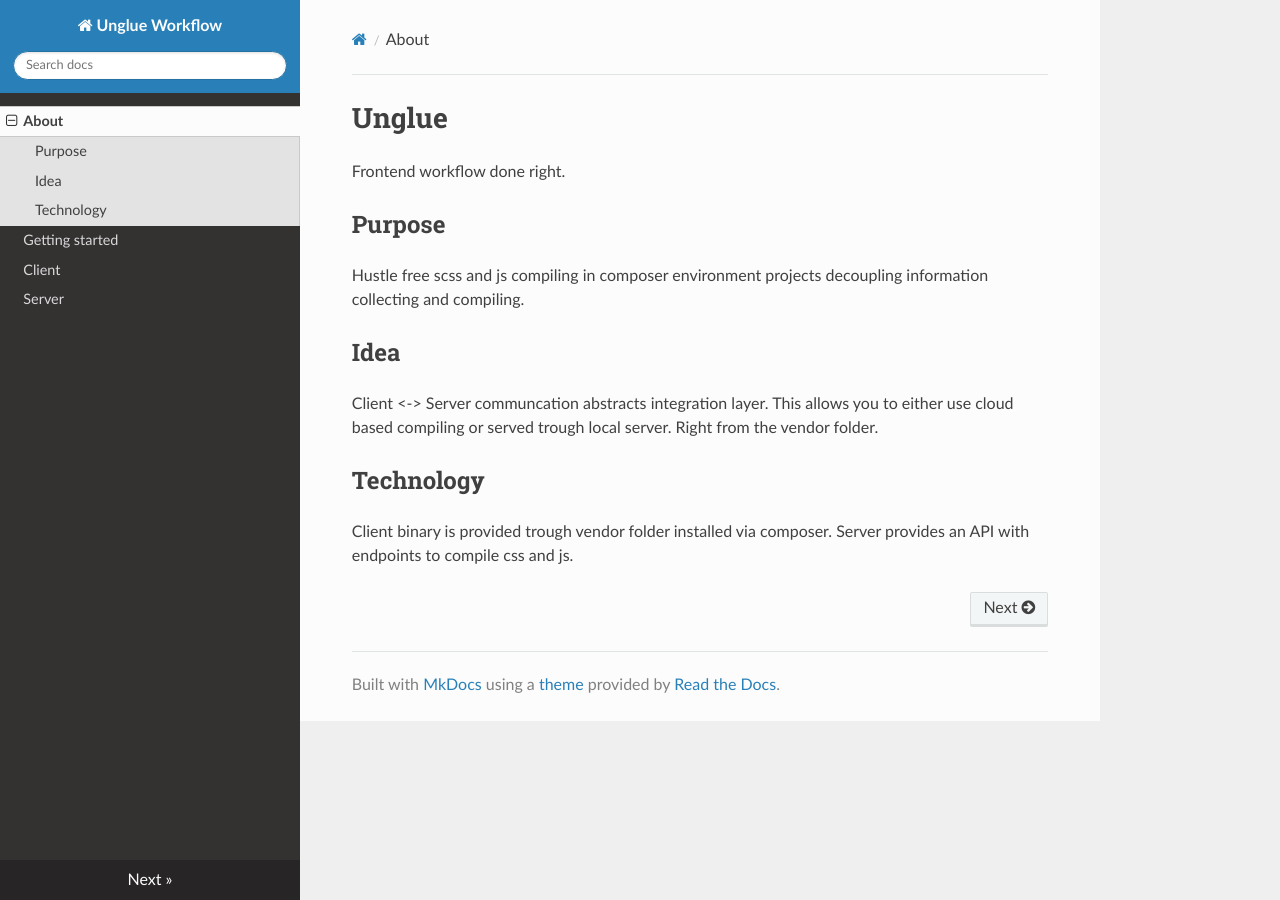
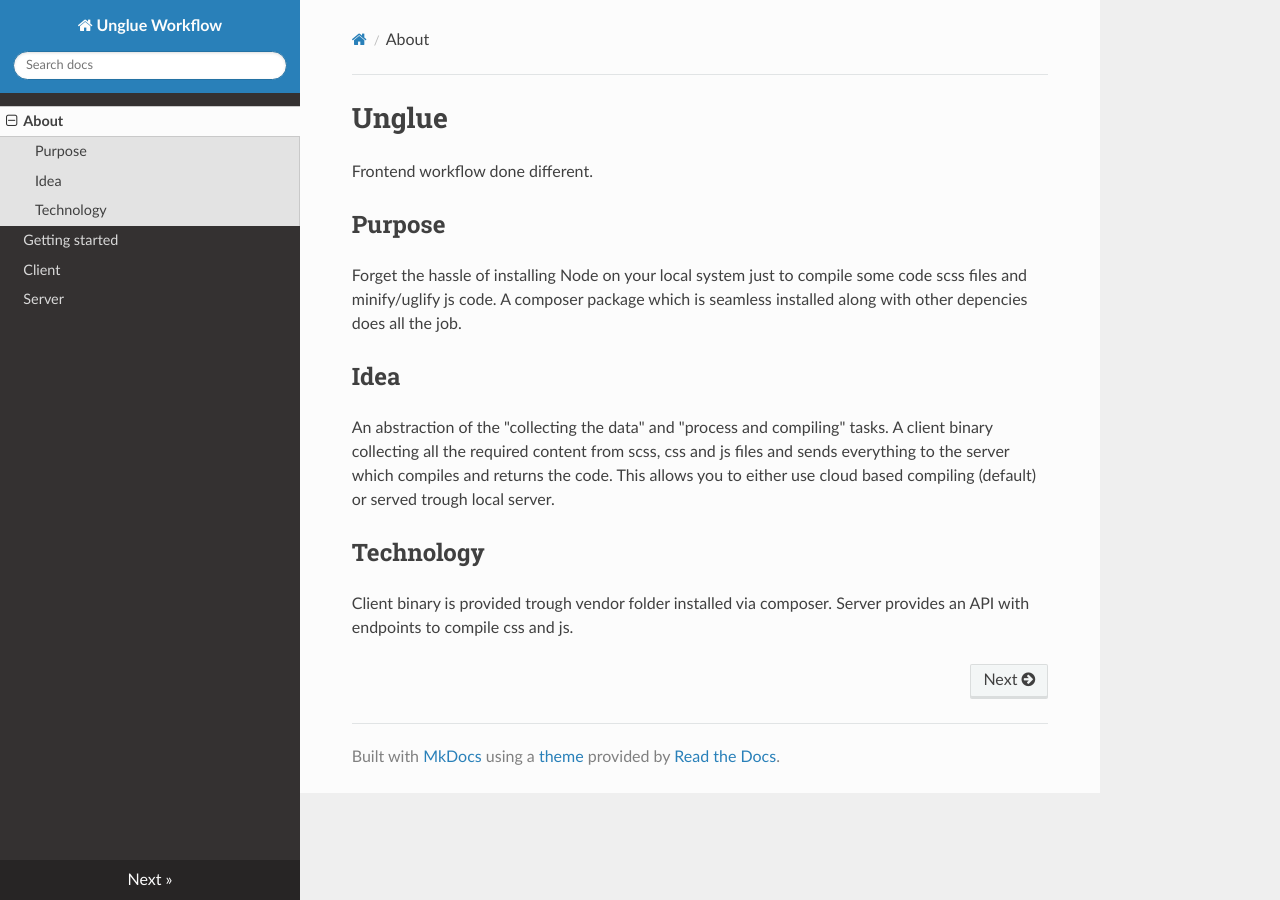
Before and after one commit to frontend-workflow-cloud-compiler/docs, an MkDocs documentation site: the page built from docs/index.md, in a window 1280 px wide. Built offline with MkDocs 1.6.1, drawn with Linux system fonts in a browser that asks for light colours; nearby versions of some CDN libraries; old or Windows-style settings are respelled for this version of MkDocs.

Commit message:
Update index.md

```diff
--- a/docs/index.md
+++ b/docs/index.md
@@ -1,14 +1,14 @@
 # Unglue
 
-Frontend workflow done right.
+Frontend workflow done different.
 
-## Purpose
+## Purpose
 
-Hustle free scss and js compiling in composer environment projects decoupling information collecting and compiling.
+Forget the hassle of installing Node on your local system just to compile some code scss files and minify/uglify js code. A composer package which is seamless installed along with other depencies does all the job.
 
 ## Idea
 
-Client <-> Server communcation abstracts integration layer. This allows you to either use cloud based compiling or served trough local server. Right from the vendor folder.
+An abstraction of the "collecting the data" and "process and compiling" tasks. A client binary collecting all the required content from scss, css and js files and sends everything to the server which compiles and returns the code. This allows you to either use cloud based compiling (default) or served trough local server.
 
 ## Technology
 
```
